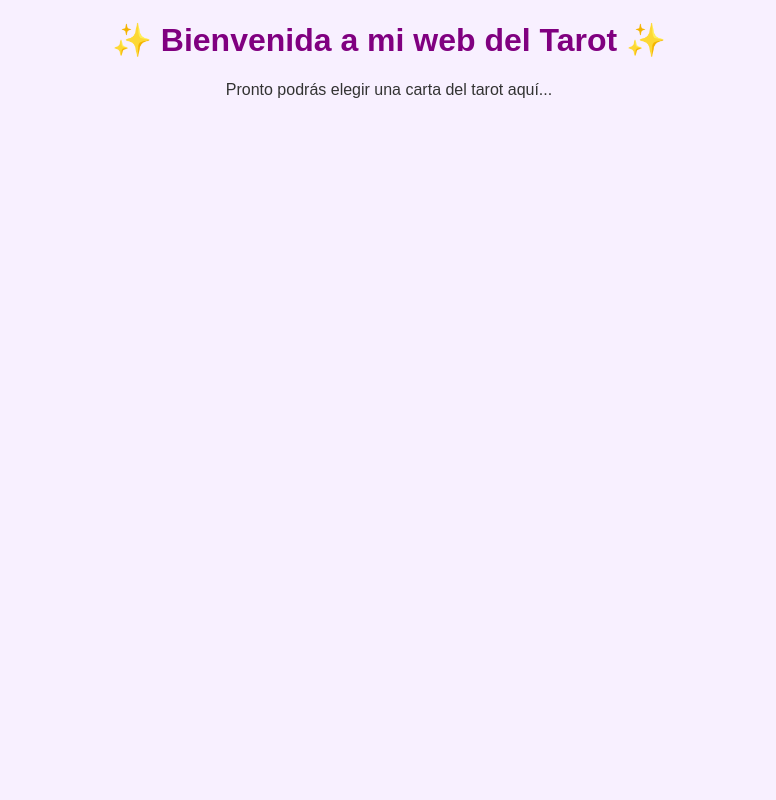
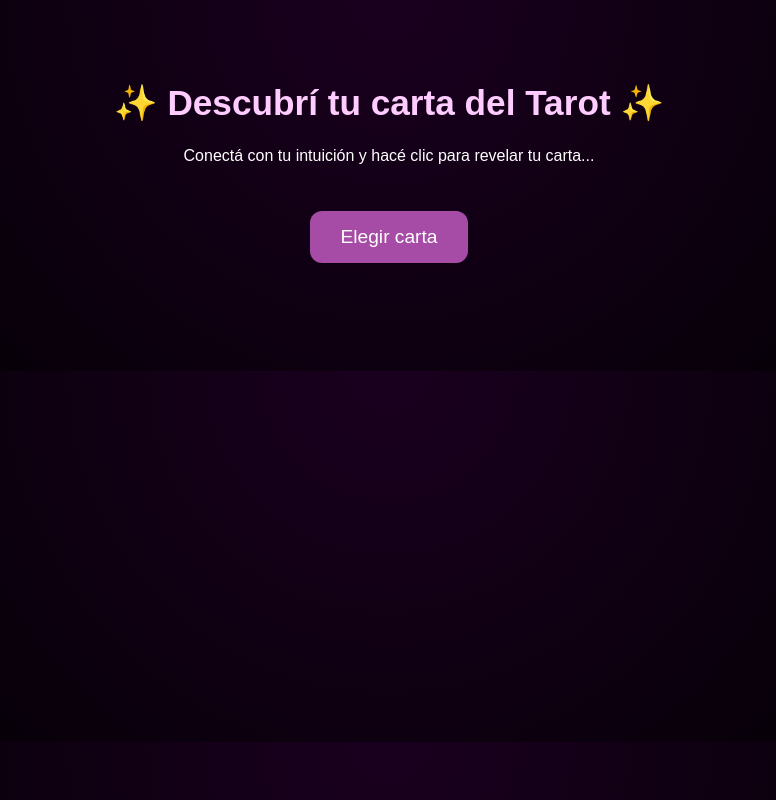
Before and after one commit to anidimattia/tarot-web, a plain HTML site: page index.html in a window 1280 px wide. Shown: the whole page, without its empty margins (251-1027 px from the left). Drawn offline with Linux system fonts and the light colour scheme.

Commit message:
Update index.html

```diff
--- a/index.html
+++ b/index.html
@@ -2,14 +2,77 @@
 <html lang="es">
 <head>
   <meta charset="UTF-8">
-  <title>Mi primera web</title>
+  <title>Tu carta del Tarot</title>
   <style>
-    body { text-align: center; font-family: sans-serif; background: #f8f0ff; color: #333; }
-    h1 { color: purple; }
+    body {
+      background: radial-gradient(circle at top, #1a001f, #000);
+      color: #fff;
+      font-family: 'Poppins', sans-serif;
+      text-align: center;
+      padding: 50px;
+    }
+
+    h1 {
+      font-size: 2.2em;
+      color: #ffccff;
+    }
+
+    button {
+      background: #a64ca6;
+      color: white;
+      border: none;
+      padding: 15px 30px;
+      border-radius: 12px;
+      font-size: 1.2em;
+      cursor: pointer;
+      transition: 0.3s;
+      margin-top: 30px;
+    }
+
+    button:hover {
+      background: #d36ad3;
+      transform: scale(1.05);
+    }
+
+    .card {
+      margin-top: 50px;
+      font-size: 1.5em;
+      animation: fadeIn 1s ease;
+    }
+
+    @keyframes fadeIn {
+      from { opacity: 0; transform: translateY(10px); }
+      to { opacity: 1; transform: translateY(0); }
+    }
   </style>
 </head>
 <body>
-  <h1>✨ Bienvenida a mi web del Tarot ✨</h1>
-  <p>Pronto podrás elegir una carta del tarot aquí...</p>
+  <h1>✨ Descubrí tu carta del Tarot ✨</h1>
+  <p>Conectá con tu intuición y hacé clic para revelar tu carta...</p>
+
+  <button onclick="pickCard()">Elegir carta</button>
+
+  <div id="result" class="card"></div>
+
+  <script>
+    const cards = [
+      "🌞 El Sol — claridad, éxito y vitalidad.",
+      "🌙 La Luna — intuición, sueños y misterio.",
+      "⭐ La Estrella — esperanza, inspiración y guía.",
+      "⚡ La Torre — cambio repentino, transformación.",
+      "💀 La Muerte — cierre de ciclo, renacimiento.",
+      "👑 El Emperador — poder, estructura, estabilidad.",
+      "💫 La Rueda de la Fortuna — destino y movimiento.",
+      "🃏 El Loco — nuevos comienzos y libertad.",
+      "💖 Los Enamorados — decisiones y conexiones profundas."
+    ];
+
+    function pickCard() {
+      const random = Math.floor(Math.random() * cards.length);
+      const card = cards[random];
+      const result = document.getElementById("result");
+      result.innerHTML = `<p>Tu carta es:<br><strong>${card}</strong></p>`;
+    }
+  </script>
 </body>
 </html>
```
